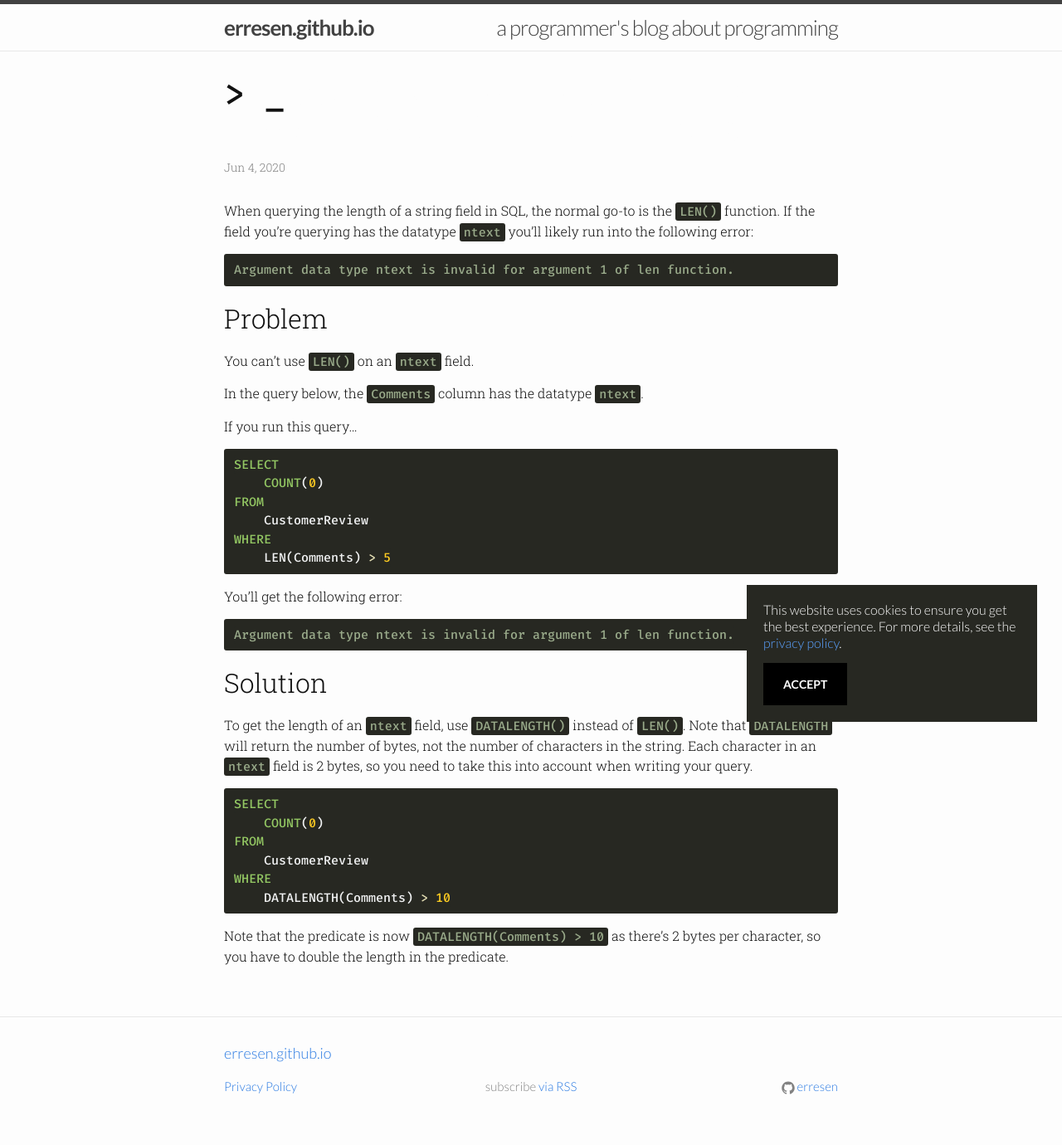
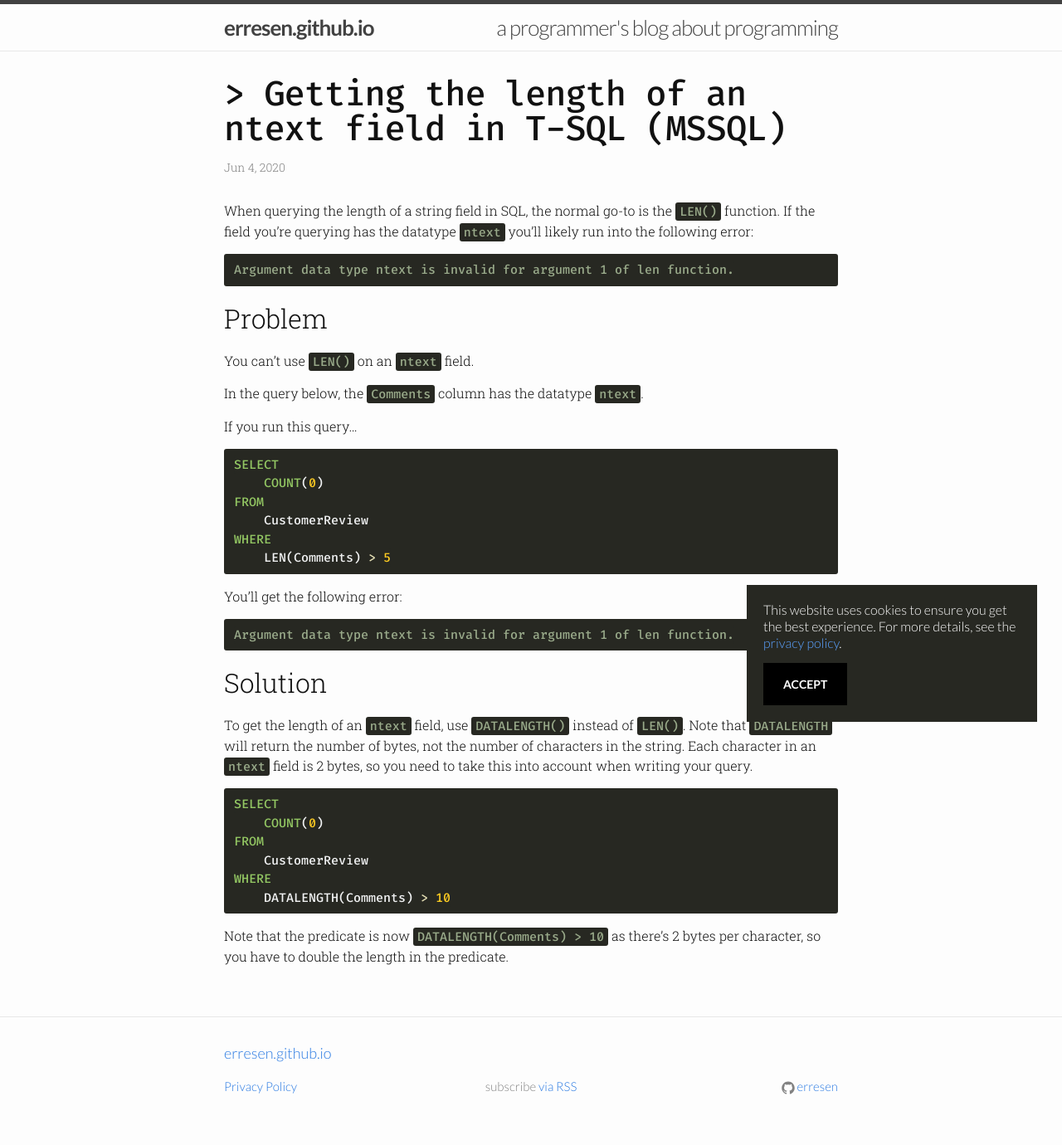
Before and after one commit to erresen/erresen.github.io, a Jekyll site: the page built from _posts/2020-06-04-sql-ntext-length.md, in a window 1280 px wide. Shown: the whole page at 83% size. Built offline with Jekyll 4.4.1, drawn with Linux system fonts in a browser that asks for light colours; nearby versions of some CDN libraries; comment, search, counter and statistics services are not loaded.

Commit message:
removed the overtype h1

```diff
--- a/_layouts/post.html
+++ b/_layouts/post.html
@@ -4,8 +4,9 @@ layout: default
 <div class="post">
 
   <header class="post-header">
-    <h1 class="post-title"><span class="white-out">{{ page.title }}</span></h1>
-    <p class="post-meta">{{ page.date | date: "%b %-d, %Y" }}{% if page.author %} • {{ page.author }}{% endif %}{% if page.meta %} • {{ page.meta }}{% endif %}</p>
+    <h1 class="post-title">{{ page.title }}</h1>
+    <p class="post-meta">{{ page.date | date: "%b %-d, %Y" }}{% if page.author %} •
+      {{ page.author }}{% endif %}{% if page.meta %} • {{ page.meta }}{% endif %}</p>
   </header>
 
   <article class="post-content">
@@ -18,7 +19,7 @@ layout: default
     /* * * CONFIGURATION VARIABLES * * */
     var disqus_shortname = 'erresen';
     /* * * DON'T EDIT BELOW THIS LINE * * */
-        (function() {
+    (function () {
       var dsq = document.createElement('script');
       dsq.type = 'text/javascript';
       dsq.async = true;
@@ -26,10 +27,11 @@ layout: default
       (document.getElementsByTagName('head')[0] || document.getElementsByTagName('body')[0]).appendChild(dsq);
     })();
   </script>
-  <noscript>Please enable JavaScript to view the <a href="https://disqus.com/?ref_noscript" rel="nofollow">comments powered by Disqus.</a></noscript>
+  <noscript>Please enable JavaScript to view the <a href="https://disqus.com/?ref_noscript" rel="nofollow">comments
+      powered by Disqus.</a></noscript>
   {% endif %}
 
   <script type="text/javascript">
-    $(overType($('.post-title')));
+    //$(overType($('.post-title')));
   </script>
 </div>
```
Lines whose indentation alone changed are shown as unchanged.
